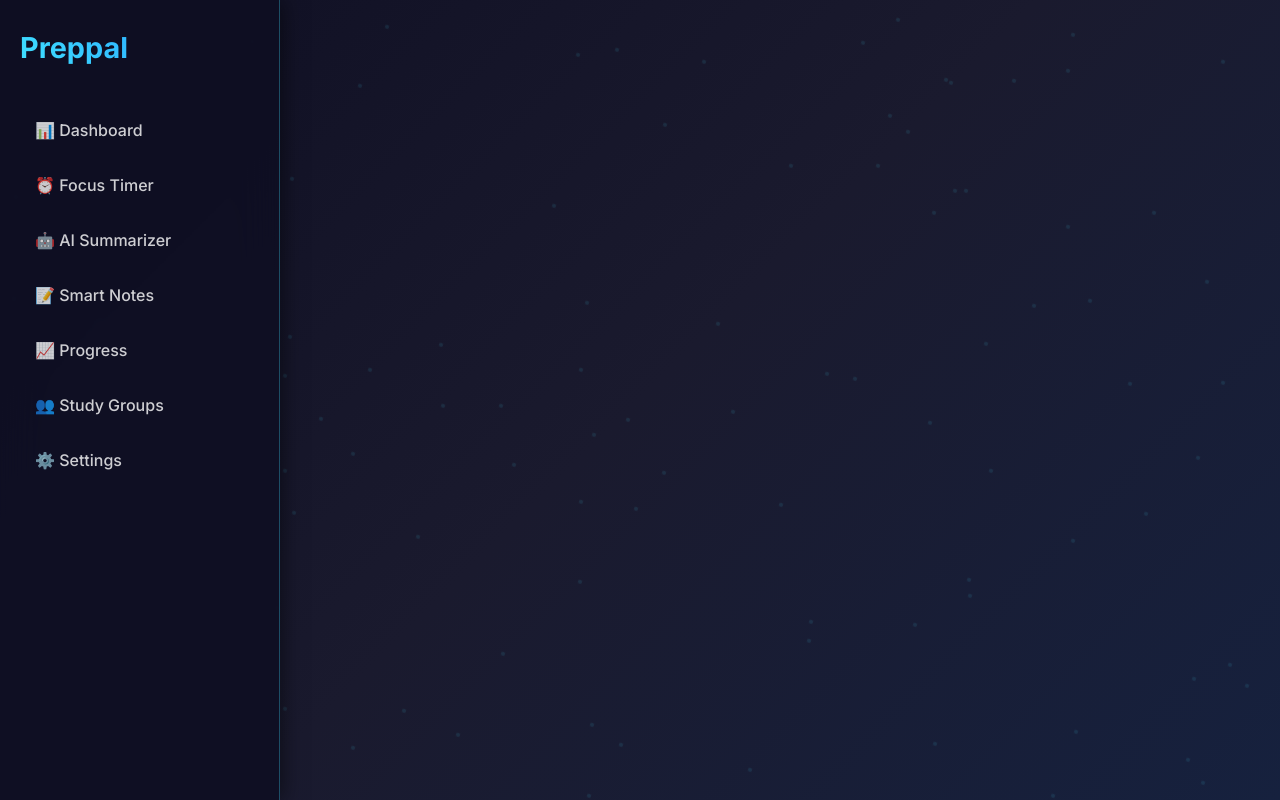
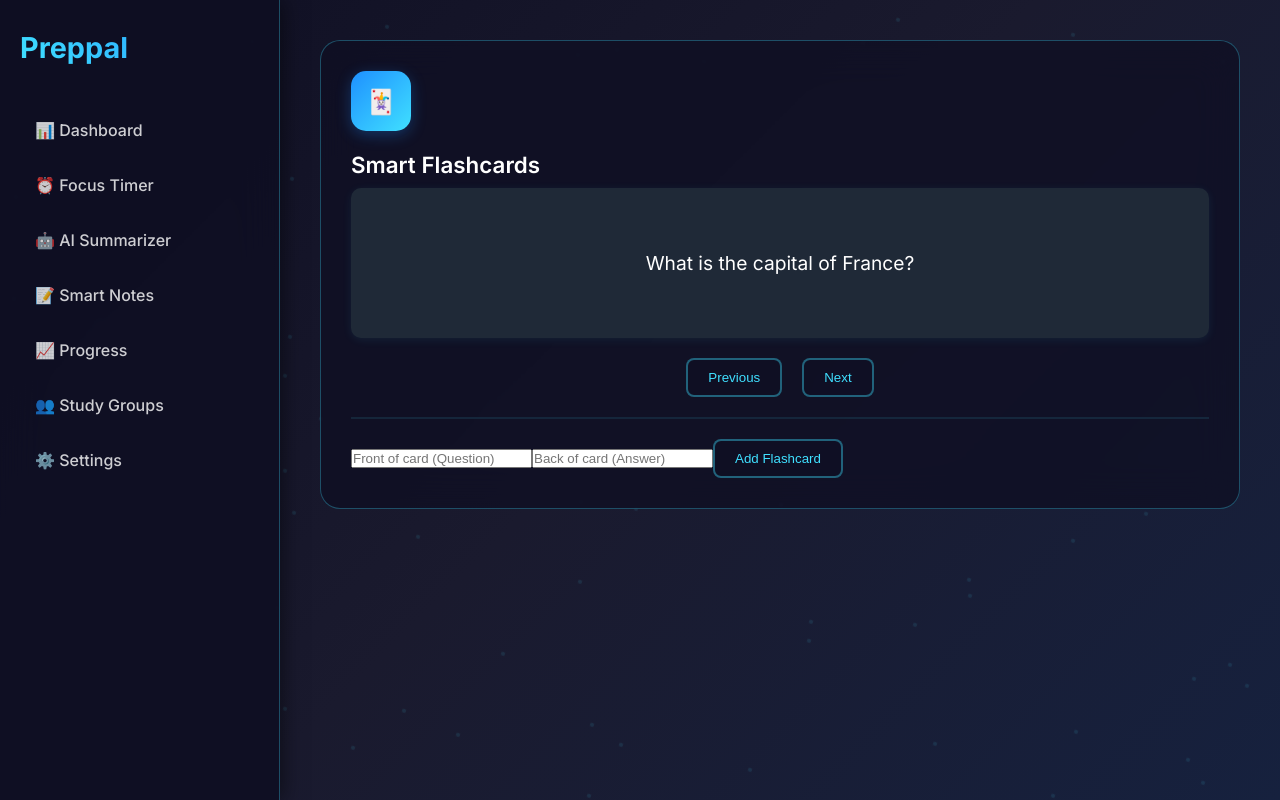
Before and after one commit to KickbyteTech/EdTech-App, a React (Vite) app in the folder edtech-ai-app/: page /Flashcards in a window 1280 px wide. Built offline with nearby package versions, Linux system fonts and the light colour scheme.

Commit message:
flashcards casing

```diff
--- a/edtech-ai-app/src/App.jsx
+++ b/edtech-ai-app/src/App.jsx
@@ -7,7 +7,7 @@ import ParticleBackground from './components/ParticleBackground';
 import Dashboard from './pages/dashboard/dashboard';
 import Timer from './pages/timer/timer';
 import Summarizer from './pages/Summarizer';
-
+import Flashcards from './pages/flashcards/flashcards';
 import Settings from './pages/Settings';
 import Notes from './pages/notes';
 
@@ -22,6 +22,7 @@ function App() {
             <Route path="/" element={<Navigate to="/dashboard" />} />
             <Route path="/dashboard" element={<Dashboard />} />
             <Route path="/timer" element={<Timer />} />
+            <Route path="/Flashcards" element={<Flashcards />} />
             <Route path="/summarizer" element={<Summarizer />} />
             <Route path="/settings" element={<Settings />} />
             <Route path="/notes" element={<Notes />} />
--- /dev/null
+++ b/edtech-ai-app/src/pages/flashcards/flashcards.css
@@ -0,0 +1,44 @@
+/* Summarizer & Flashcards Styles */
+    .flashcard-view {
+        background: #1f2937;
+        border-radius: 10px;
+        padding: 30px 20px;
+        text-align: center;
+        margin-bottom: 20px;
+        min-height: 150px;
+        font-size: 1.2rem;
+        color: #fff;
+        box-shadow: 0 2px 10px rgba(64,224,255,0.08);
+        display: flex;
+        align-items: center;
+        justify-content: center;
+        cursor: pointer;
+    }
+    .flashcard-controls {
+        display: flex;
+        justify-content: center;
+        gap: 20px;
+    }
+
+/* SUMMARY CSS */
+
+    /* textarea {
+        width: 100%;
+        padding: 15px;
+        border: 2px solid rgba(64, 224, 255, 0.3);
+        border-radius: 12px;
+        background: rgba(15, 15, 35, 0.6);
+        color: #ffffff;
+        font-size: 16px;
+        min-height: 120px;
+        margin-bottom: 10px;
+    }
+    .summary-output {
+        background: #0f0f23;
+        border-radius: 8px;
+        padding: 12px;
+        margin-top: 10px;
+        color: #40e0ff;
+        min-height: 40px;
+        white-space: pre-wrap;
+    } */
--- /dev/null
+++ b/edtech-ai-app/src/pages/flashcards/flashcards.jsx
@@ -0,0 +1,102 @@
+import React from "react"
+import { useState } from 'react';
+import './flashcards.css';
+
+const Flashcards = () => {
+  const [flashcards, setFlashcards] = useState([
+    { front: "What is the capital of France?", back: "Paris" },
+    { front: "What is 2 + 2?", back: "4" }
+  ]);
+
+  const [currentCard, setCurrentCard] = useState(0);
+  const [showBack, setShowBack] = useState(false);
+  const [frontInput, setFrontInput] = useState("");
+  const [backInput, setBackInput] = useState("");
+
+  const updateDisplayText = () => {
+    if (flashcards.length === 0) return "No cards yet. Add one below!";
+    const card = flashcards[currentCard];
+    return showBack ? card.back : card.front;
+  };
+
+  const addFlashcard = () => {
+    if (!frontInput.trim() || !backInput.trim()) {
+      alert("Both front and back are required!");
+      return;
+    }
+    setFlashcards([...flashcards, { front: frontInput.trim(), back: backInput.trim() }]);
+    setFrontInput("");
+    setBackInput("");
+    setCurrentCard(flashcards.length); // new card index
+    setShowBack(false);
+  };
+
+  const nextFlashcard = () => {
+    if (flashcards.length === 0) return;
+    setCurrentCard((prev) => (prev + 1) % flashcards.length);
+    setShowBack(false);
+  };
+
+  const prevFlashcard = () => {
+    if (flashcards.length === 0) return;
+    setCurrentCard((prev) => (prev - 1 + flashcards.length) % flashcards.length);
+    setShowBack(false);
+  };
+
+  const flipFlashcard = () => {
+    if (flashcards.length === 0) return;
+    setShowBack((prev) => !prev);
+  };
+
+  return (
+    <div className="feature-section" id="flashcardsSection">
+      <div className="feature-card">
+        <div className="card-icon">🃏</div>
+        <h3>Smart Flashcards</h3>
+
+        {/* Card Display */}
+        <div
+          className="flashcard-view"
+          onClick={flipFlashcard}
+          style={{ cursor: "pointer" }}
+        >
+          {updateDisplayText()}
+        </div>
+
+        {/* Controls */}
+        <div className="flashcard-controls">
+          <button className="card-action" onClick={prevFlashcard}>
+            Previous
+          </button>
+          <button className="card-action" onClick={nextFlashcard}>
+            Next
+          </button>
+        </div>
+
+        <hr style={{ margin: "20px 0", border: "1px solid rgba(64,224,255,0.1)" }} />
+
+        {/* Add Card */}
+        <div>
+          <input
+            type="text"
+            value={frontInput}
+            onChange={(e) => setFrontInput(e.target.value)}
+            placeholder="Front of card (Question)"
+            style={{ marginBottom: "10px" }}
+          />
+          <input
+            type="text"
+            value={backInput}
+            onChange={(e) => setBackInput(e.target.value)}
+            placeholder="Back of card (Answer)"
+          />
+          <button className="card-action" onClick={addFlashcard}>
+            Add Flashcard
+          </button>
+        </div>
+      </div>
+    </div>
+  );
+};
+
+export default Flashcards;
```
